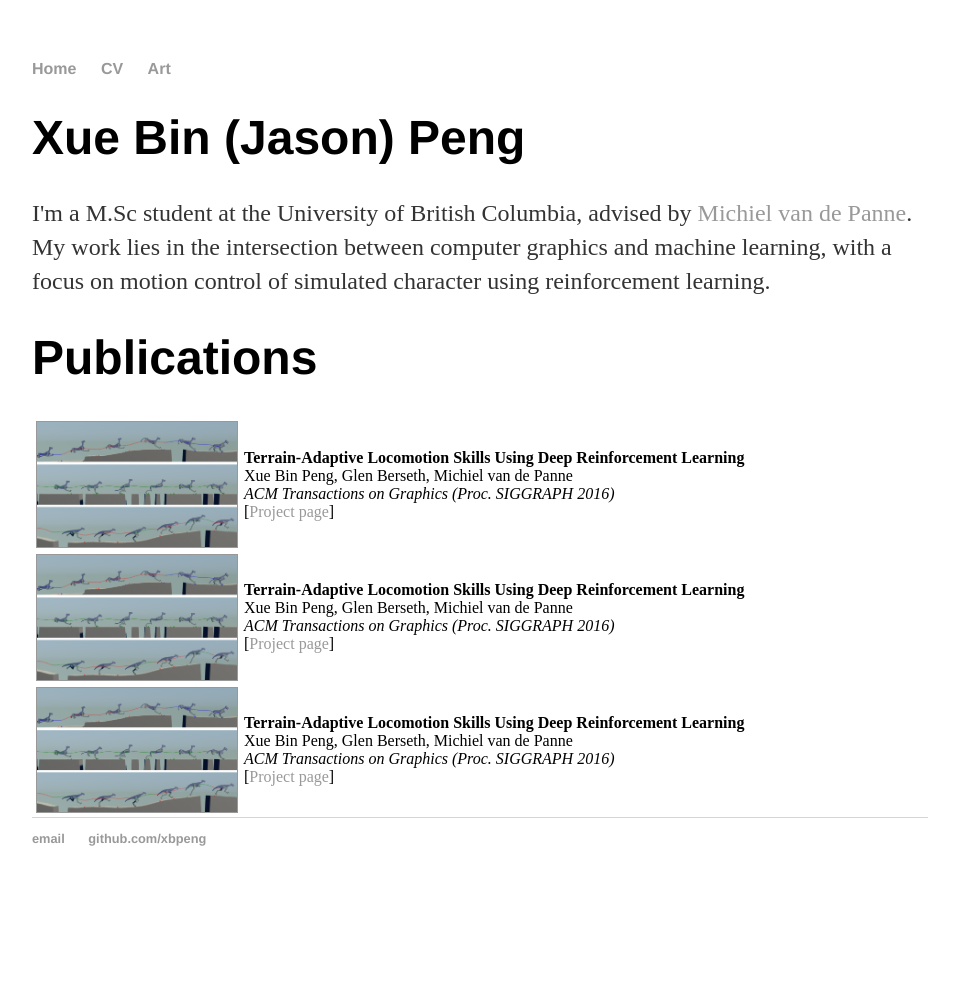
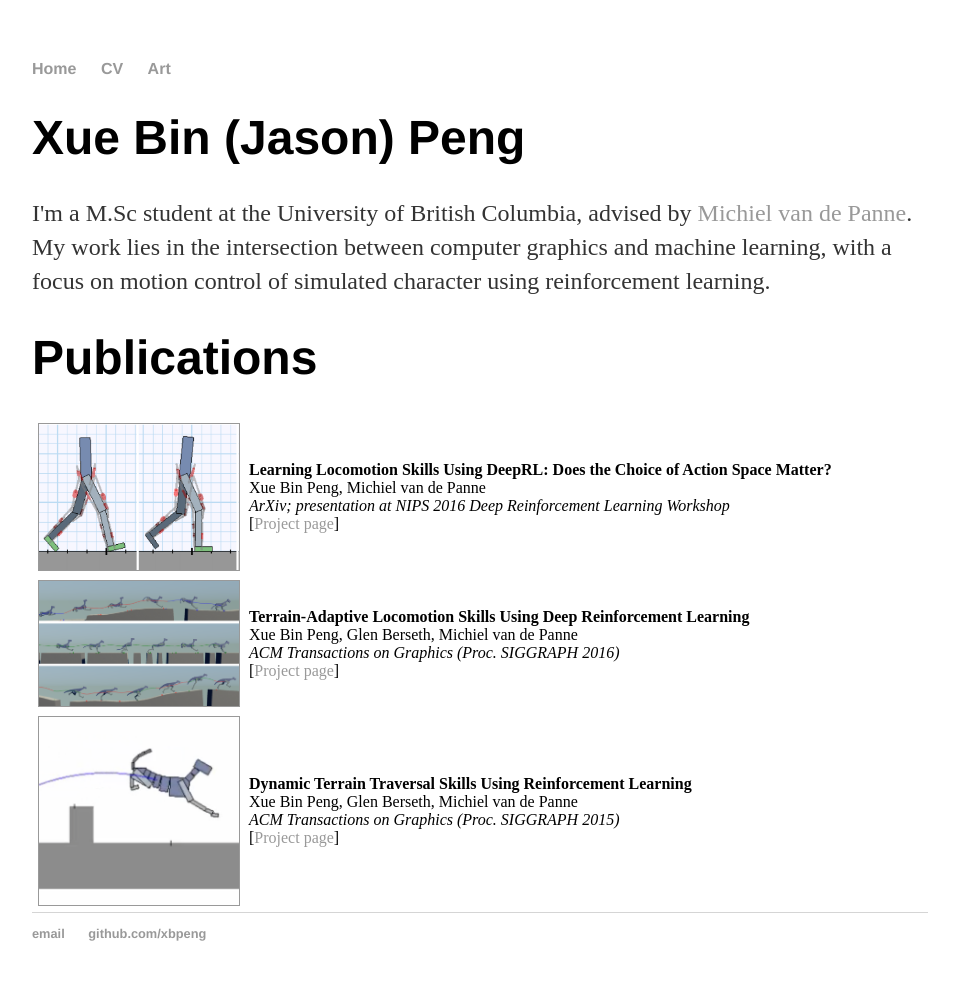
Before and after one commit to xbpeng/xbpeng.github.io, a Jekyll site: the page built from index.html, in a window 1280 px wide. Shown: the whole page, without its empty margins (160-1119 px from the left). Built offline with Jekyll 4.4.1, drawn with Linux system fonts in a browser that asks for light colours; before the commit the page ends 906 px from its top, so only the background shows below that.

Commit message:
Update index.html
adding new projects

```diff
--- a/index.html
+++ b/index.html
@@ -8,14 +8,14 @@
 
 	<h1>Publications</h1>
 
-	<table border="0" cellpadding="2" cellspacing="2">
+	<table border="0" cellpadding="3" cellspacing="3">
 		<tr>
-			<td><a href="https://www.cs.ubc.ca/~van/papers/2016-TOG-deepRL/index.html"><img style="vertical-align:middle" src="images/papers/2016-TOG-deepRL.png"  width="200" height="inherit" border="1px" alt="" /></a></td>
+			<td><a href="https://www.cs.ubc.ca/~van/papers/2016-actionSpace/index.html"><img style="vertical-align:middle" src="images/papers/2016-actionSpace.png"  width="200" height="inherit" border="1px" alt="" /></a></td>
 			<td>
-				<b> Terrain-Adaptive Locomotion Skills Using Deep Reinforcement Learning </b> <br>
-				Xue Bin Peng, Glen Berseth, Michiel van de Panne <br>
-				<em> ACM Transactions on Graphics (Proc. SIGGRAPH 2016)</em> <br>
-				[<a href="https://www.cs.ubc.ca/~van/papers/2016-TOG-deepRL/index.html">Project page</a>]
+				<b> Learning Locomotion Skills Using DeepRL: Does the Choice of Action Space Matter? </b> <br>
+				Xue Bin Peng, Michiel van de Panne <br>
+				<em> ArXiv; presentation at NIPS 2016 Deep Reinforcement Learning Workshop </em> <br>
+				[<a href="https://www.cs.ubc.ca/~van/papers/2016-actionSpace/index.html">Project page</a>]
 			</td>
 		</tr>
 
@@ -30,12 +30,12 @@
 		</tr>
 
 		<tr>
-			<td><a href="https://www.cs.ubc.ca/~van/papers/2016-TOG-deepRL/index.html"><img style="vertical-align:middle" src="images/papers/2016-TOG-deepRL.png"  width="200" height="inherit" border="1px" alt="" /></a></td>
+			<td><a href="https://www.cs.ubc.ca/~van/papers/2015-TOG-terrainRL/index.html"><img style="vertical-align:middle" src="images/papers/2015-TOG-terrainRL.png"  width="200" height="inherit" border="1px" alt="" /></a></td>
 			<td>
-				<b> Terrain-Adaptive Locomotion Skills Using Deep Reinforcement Learning </b> <br>
+				<b> Dynamic Terrain Traversal Skills Using Reinforcement Learning  </b> <br>
 				Xue Bin Peng, Glen Berseth, Michiel van de Panne <br>
-				<em> ACM Transactions on Graphics (Proc. SIGGRAPH 2016)</em> <br>
-				[<a href="https://www.cs.ubc.ca/~van/papers/2016-TOG-deepRL/index.html">Project page</a>]
+				<em> ACM Transactions on Graphics (Proc. SIGGRAPH 2015)</em> <br>
+				[<a href="https://www.cs.ubc.ca/~van/papers/2015-TOG-terrainRL/index.html">Project page</a>]
 			</td>
 		</tr>
 	</table>
```
